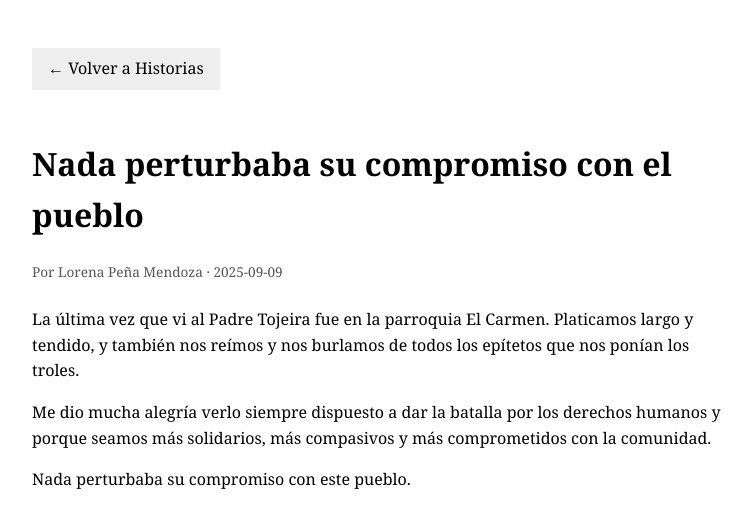
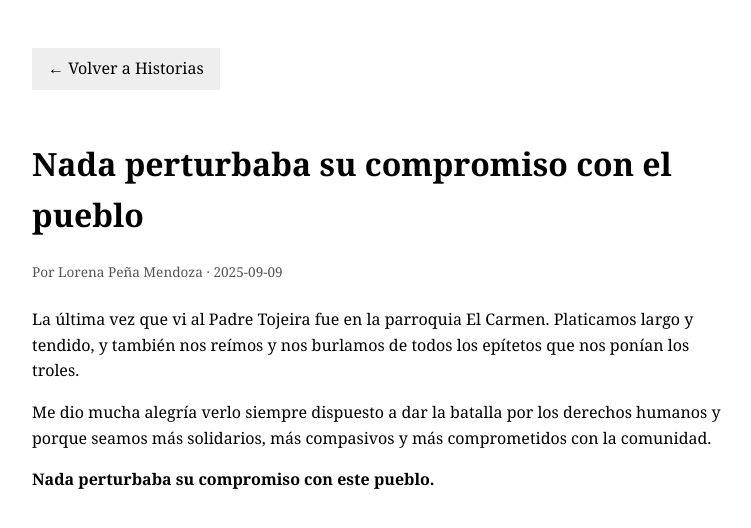
Before and after one commit to albertovth/graciaschema-site, a Jekyll site: the page built from _posts/2025-09-09-nada-perturbaba-su-compromiso-con-el-pueblo.md, in a window 1280 px wide. Shown: the top 528 px of the page, without its empty margins (258-1009 px from the left). Built offline with Jekyll 4.4.1, drawn with Linux system fonts in a browser that asks for light colours.

```diff
--- a/_posts/2025-09-09-nada-perturbaba-su-compromiso-con-el-pueblo.md
+++ b/_posts/2025-09-09-nada-perturbaba-su-compromiso-con-el-pueblo.md
@@ -10,4 +10,4 @@ La última vez que vi al Padre Tojeira fue en la parroquia El Carmen. Platicamos
 
 Me dio mucha alegría verlo siempre dispuesto a dar la batalla por los derechos humanos y porque seamos más solidarios, más compasivos y más comprometidos con la comunidad.
 
-Nada perturbaba su compromiso con este pueblo.
+**Nada perturbaba su compromiso con este pueblo.**
```
